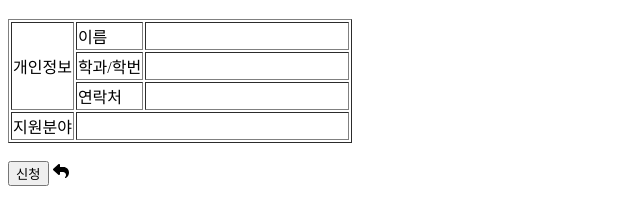
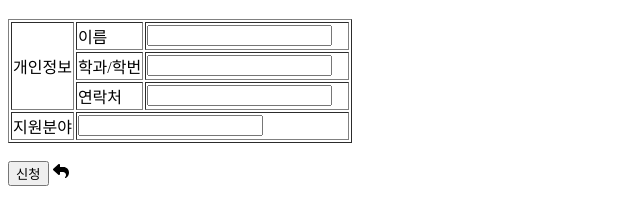
Before and after one commit to suyoung18/green310, a plain HTML site: page sub/ex_table.html in a window 1280 px wide. Shown: the part 70-294 px from the top of the page, without its empty margins (0-640 px from the left). Drawn offline with Linux system fonts and the light colour scheme.

Commit message:
Update ex_table.html

```diff
--- a/sub/ex_table.html
+++ b/sub/ex_table.html
@@ -8,33 +8,39 @@
 </head>
 <body>
     <h1>수습 국원 지원양식</h1>
+    <form>
         <table border="1">
             <tr>
                 <td rowspan="3">개인정보</td>
                 <td>이름</td>
-            <td width="200"></td>
+                <td width="200">
+                    <input type="text">
+                </td>
             </tr>
             <tr>
 
                 <td>학과/학번</td>
-            <td></td>
+                <td><input type="text"></td>
             </tr>
             <tr>
 
                 <td>연락처</td>
-            <td></td>
+                <td><input type="text"></td>
             </tr>
             <tr>
                 <td>지원분야</td>
-            <td colspan="2"></td>
+                <td colspan="2"><input type="text"></td>
             </tr>
         </table>
+
     <br>
 
-    <button>신청</button>
+    <button type="submit" onclick="alert('신청되었습니다')">신청</button>
 <a href="../ex003.html">
         <svg xmlns="http://www.w3.org/2000/svg" height="1em" viewBox="0 0 512 512"><!--! Font Awesome Free 6.4.2 by @fontawesome - https://fontawesome.com License - https://fontawesome.com/license (Commercial License) Copyright 2023 Fonticons, Inc. --><path d="M205 34.8c11.5 5.1 19 16.6 19 29.2v64H336c97.2 0 176 78.8 176 176c0 113.3-81.5 163.9-100.2 174.1c-2.5 1.4-5.3 1.9-8.1 1.9c-10.9 0-19.7-8.9-19.7-19.7c0-7.5 4.3-14.4 9.8-19.5c9.4-8.8 22.2-26.4 22.2-56.7c0-53-43-96-96-96H224v64c0 12.6-7.4 24.1-19 29.2s-25 3-34.4-5.4l-160-144C3.9 225.7 0 217.1 0 208s3.9-17.7 10.6-23.8l160-144c9.4-8.5 22.9-10.6 34.4-5.4z"/></svg>
 
 </a>
+    </form>
+
 </body>
 </html>
```
Lines whose indentation alone changed are shown as unchanged.
